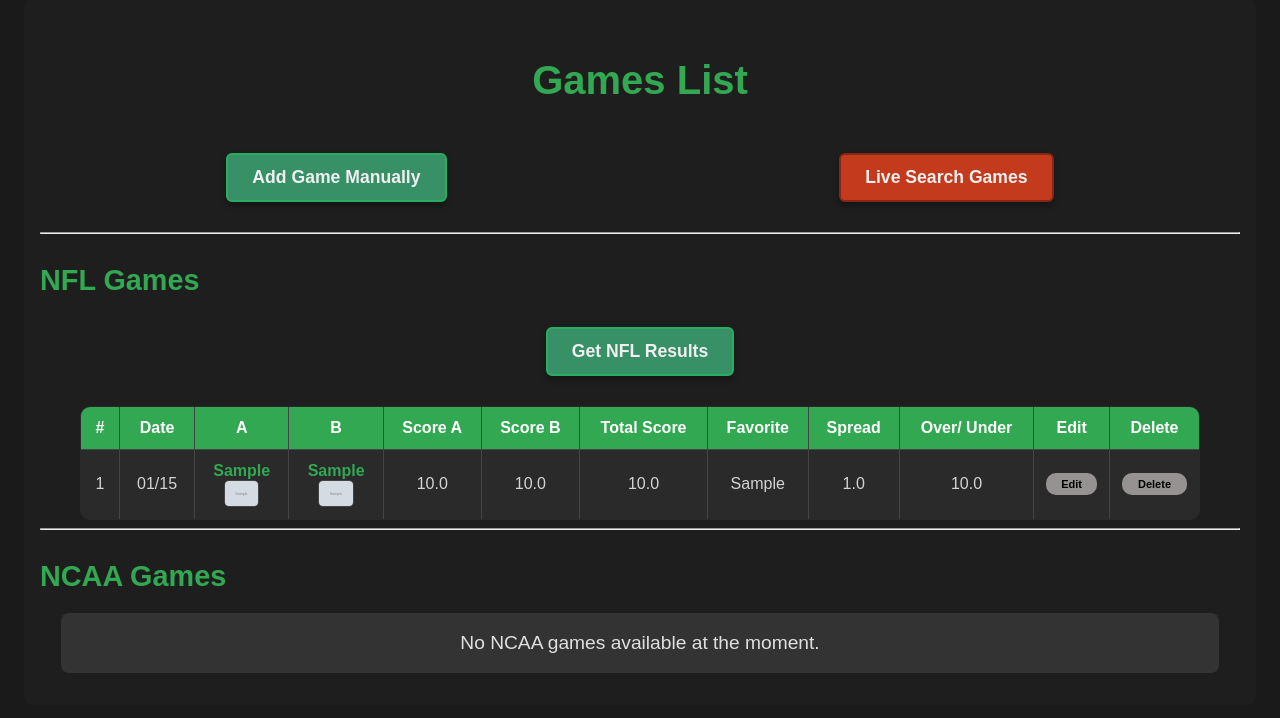
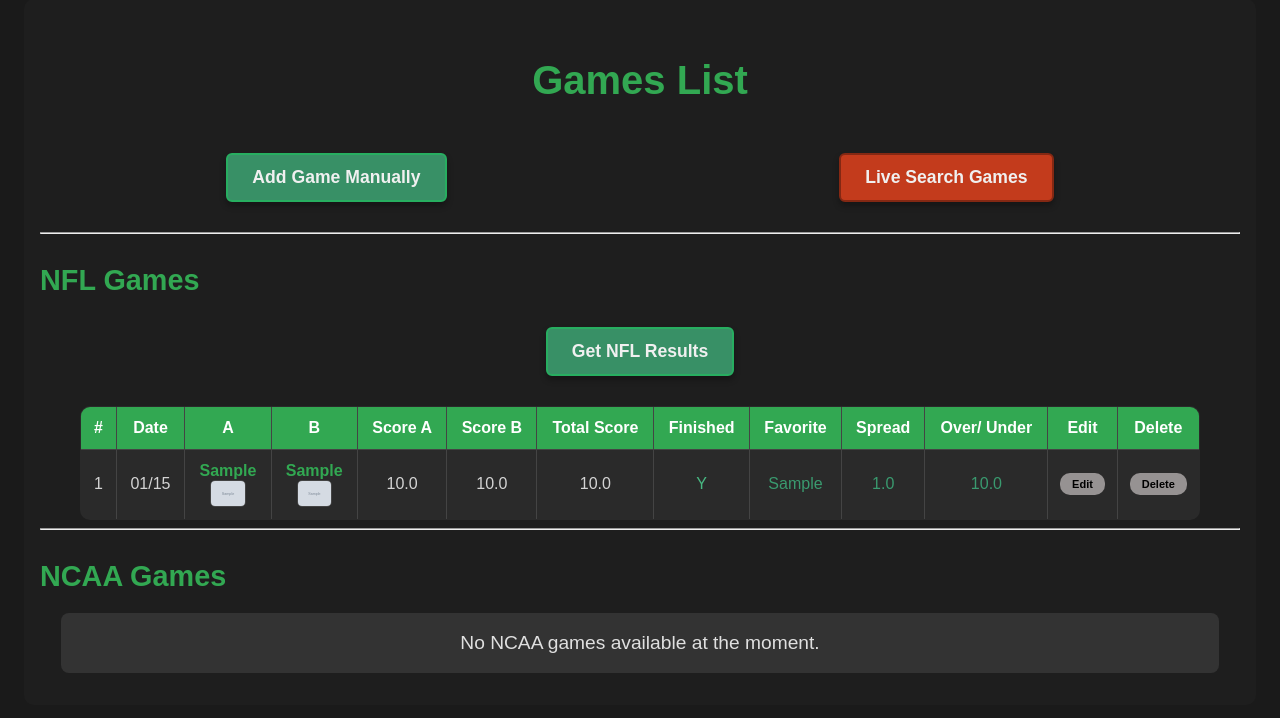
Before and after one commit to trucdg/cs412-final-project, a Django app: page /games/ in a window 1280 px wide. Shown: the part 126-844 px from the top of the page. Run offline with Django 5.2, Linux system fonts and the light colour scheme; a user stored in the database is signed in; tables that the repository leaves empty hold one stand-in row (values such as "Sample post"); grey boxes marked "Sample" are stand-in pictures.

Commit message:
add color code for missing over under points

```diff
--- a/my_book/templates/games/game_list.html
+++ b/my_book/templates/games/game_list.html
@@ -39,6 +39,7 @@
                         <th>Score A</th>
                         <th>Score B</th>
                         <th>Total Score</th>
+                        <th>Finished</th>
                         <th>Favorite</th>
                         <th>Spread</th>
                         <th>Over/ Under</th>
@@ -62,9 +63,22 @@
                             <td>{{ game.score_team_a|default:"-" }}</td>
                             <td>{{ game.score_team_b|default:"-" }}</td>
                             <td>{{ game.total_points|default:"-" }}</td>
-                            <td>{{ game.fav|default:"-" }}</td>
-                            <td>{{ game.fav_spread|default:"-" }}</td>
-                            <td>{{ game.over_under_points|default:"-" }}</td>
+                            <td>
+                                {% if game.is_finished %}
+                                    <span style="color: #48b882">Y</span>
+                                {% else %}
+                                    <span style="color: #ec3c36">N</span>
+                                {% endif %}
+                            </td>
+                            <td class="text-green">{{ game.fav|default:"-" }}</td>
+                            <td class="text-green">{{ game.fav_spread|default:"-" }}</td>
+                            <td>
+                                {% if not game.over_under_points or game.over_under_points == 0.0 %}
+                                <span class="text-red">Missing</span>
+                                {% else %}
+                                <span class="text-green">{{ game.over_under_points}}</span>
+                                {% endif %}
+                            </td>
                             <td><a href="{% url 'game-edit' game.id %}" class="small-btn">Edit</a></td>
                             <td><a href="{% url 'game-delete' game.id %}" class="sml-delete-btn">Delete</a></td>
                         </tr>
@@ -94,9 +108,10 @@
                         <th>Score A</th>
                         <th>Score B</th>
                         <th>Total Score</th>
+                        <th>Finished</th>
                         <th>Favorite</th>
                         <th>Spread</th>
-                        <th>Over/Under</th>
+                        <th>Over/ Under</th>
                         <th>Edit</th>
                         <th>Delete</th>
                     </tr>
@@ -117,9 +132,16 @@
                             <td>{{ game.score_team_a|default:"-" }}</td>
                             <td>{{ game.score_team_b|default:"-" }}</td>
                             <td>{{ game.total_points|default:"-" }}</td>
-                            <td>{{ game.fav|default:"-" }}</td>
-                            <td>{{ game.fav_spread|default:"-" }}</td>
-                            <td>{{ game.over_under_points|default:"-" }}</td>
+                            <td>
+                                {% if game.is_finished %}
+                                    <span style="color: #48b882">Y</span>
+                                {% else %}
+                                    <span style="color: #ec3c36">N</span>
+                                {% endif %}
+                            </td>
+                            <td class="text-green">{{ game.fav|default:"-" }}</td>
+                            <td class="text-green">{{ game.fav_spread|default:"-" }}</td>
+                            <td class="text-green">{{ game.over_under_points|default:"-" }}</td>
                             <td><a href="{% url 'game-edit' game.id %}" class="small-btn">Edit</a></td>
                             <td><a href="{% url 'game-delete' game.id %}" class="sml-delete-btn">Delete</a></td>
                         </tr>
--- a/my_book/views.py
+++ b/my_book/views.py
@@ -362,8 +362,6 @@ def game_search_view(request):
                 }
 
                 games.append(game)
-
-            print("In GAME SEARCH VIEW:", raw_games_response)
 
             # Convert each game to JSON format
             for game in games:
```
